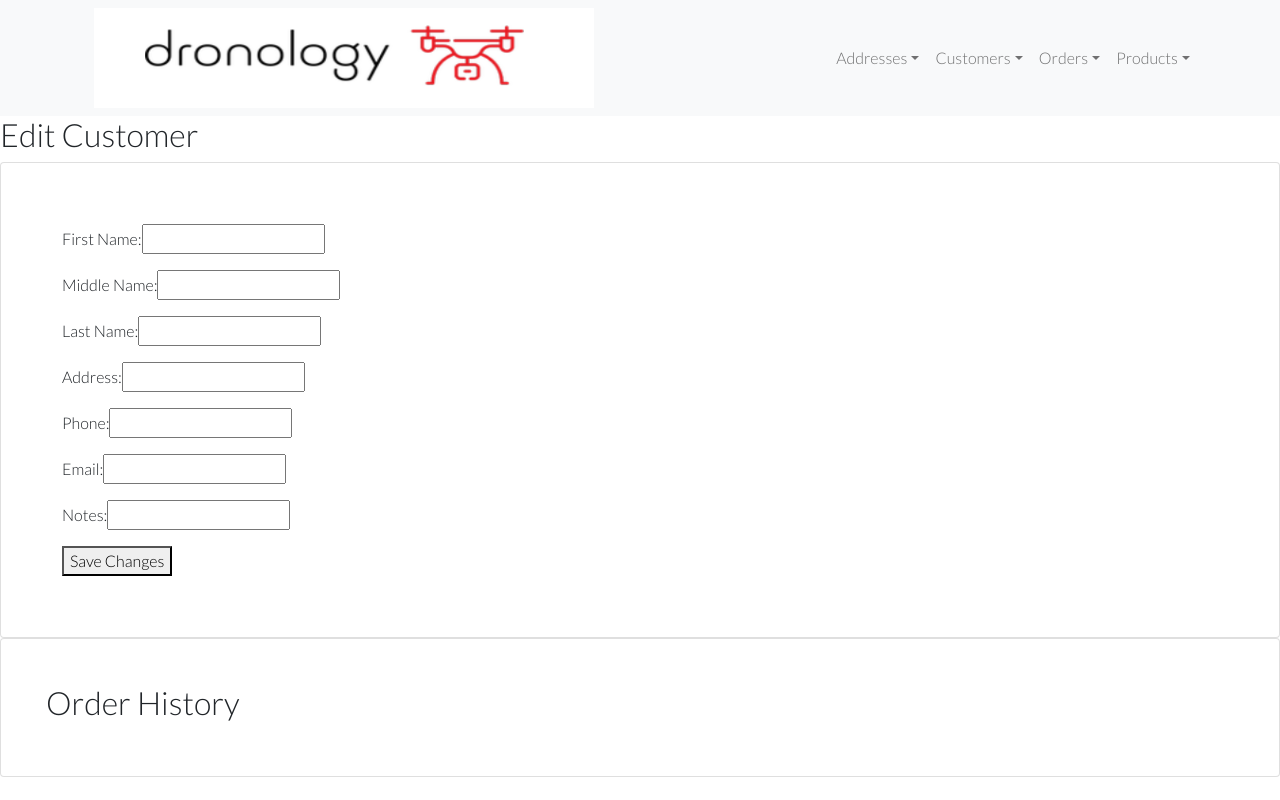
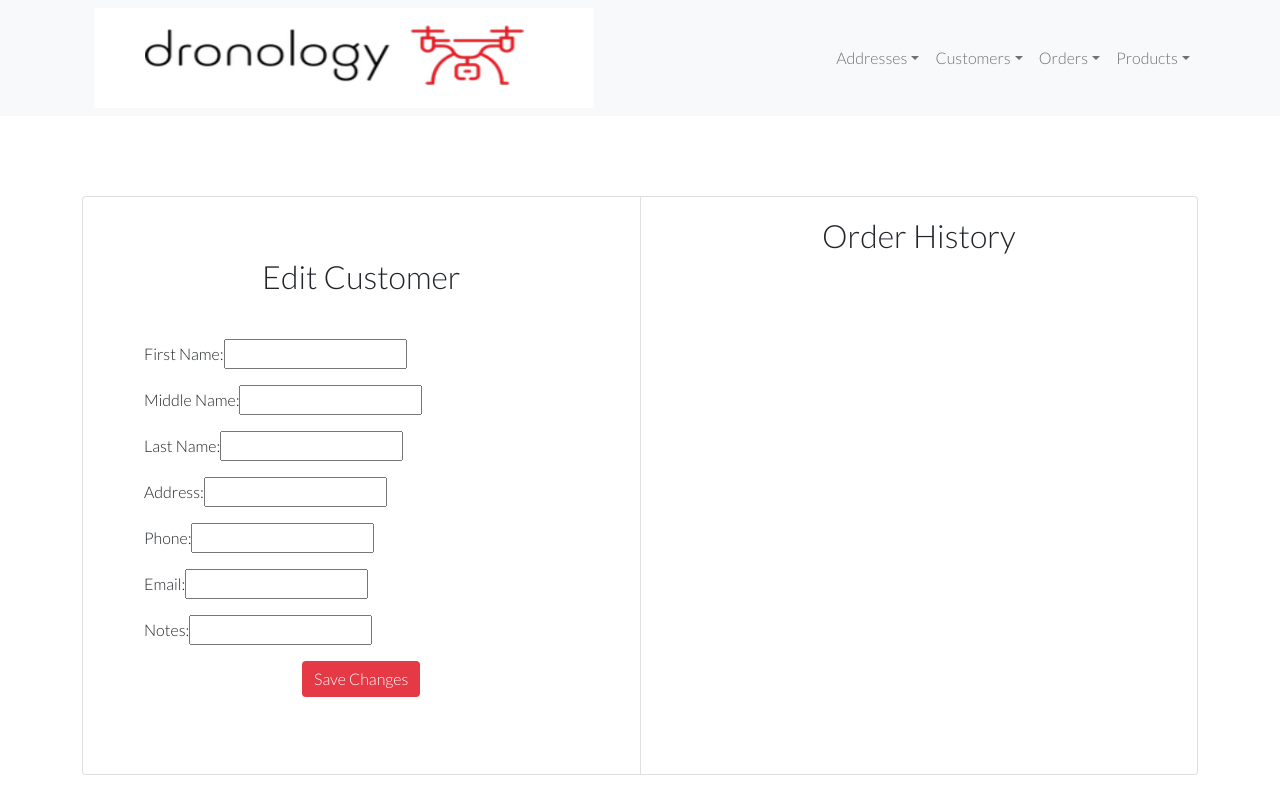
Before and after one commit to amex-bootcamp/final-capstone-client, a React (Create React App) app: page /customers/1/edit in a window 1280 px wide. Built offline with nearby package versions, Linux system fonts and the light colour scheme; no server answers.

Commit message:
completed styling on customer edit

```diff
--- a/src/components/customers/CustomerEdit.js
+++ b/src/components/customers/CustomerEdit.js
@@ -2,7 +2,7 @@ import React, { Component } from "react";
 import { Card, Container, CardGroup, Button } from "react-bootstrap";
 import CustomerDataService from "../../services/customer.data.service";
 import { Redirect } from "react-router-dom";
-
+import CustomerEditCSS from "../customers/CustomerEdit.module.css";
 
 class CustomerEdit extends Component {
   state = {
@@ -70,12 +70,14 @@ class CustomerEdit extends Component {
   render() {
     return (
       <section>
-        <h2>Edit Customer</h2>
         <div>
+          <Container className={CustomerEditCSS.container}>
+            <CardGroup>
               <Card>
                 <Card.Body>
                   <Card.Text>
-                <form>
+                    <h2 className={CustomerEditCSS.h2}>Edit Customer</h2>
+                    <form className={CustomerEditCSS.formcenter}>
                       <p>
                         <label>First Name:</label>
                         <input
@@ -102,8 +104,6 @@ class CustomerEdit extends Component {
                           onChange={this.handleLastNameChange}
                         ></input>
                       </p>
-
-                  <p></p>
 
                       <p>
                         <label>Address:</label>
@@ -137,15 +137,21 @@ class CustomerEdit extends Component {
                         ></input>
                       </p>
                     </form>
-                <button type="submit">Save Changes</button>
+                    <p className={CustomerEditCSS.savebtncenter}>
+                     <Button className={CustomerEditCSS.savebtn} type="submit">
+                      Save Changes
+                    </Button>
+                    </p>
                   </Card.Text>
                 </Card.Body>
               </Card>
-          <Card>
+              <Card className={CustomerEditCSS.card}>
                 <Card.Text>
-              <h2>Order History</h2>
+                  <h2 className={CustomerEditCSS.h2order}>Order History</h2>
                 </Card.Text>
               </Card>
+            </CardGroup>
+          </Container>
         </div>
       </section>
     );
--- /dev/null
+++ b/src/components/customers/CustomerEdit.module.css
@@ -0,0 +1,42 @@
+body {
+  font-family: "Lato", sans-serif;
+}
+.btndiv {
+  display: flex;
+  justify-content: space-around;
+}
+/* .btn{
+    background-color:#a8dadc;
+    padding: 10px 20px;
+    border: none;
+} */
+.savebtn {
+  background-color: #e63946 !important;
+  border: none !important;
+}
+.card {
+  padding: 45px 45px 45px 45px;
+}
+.h2 {
+  text-align: center;
+  padding-bottom: 35px;
+}
+.h2order {
+  text-align: center;
+  margin-top: -25px;
+}
+/* .formcenter {
+  text-align: center;
+} */
+.savebtncenter {
+  text-align: center;
+}
+.s {
+  font-weight: bolder;
+  padding-bottom: 20px;
+  margin-right: 5px;
+}
+.container {
+  padding-top: 80px;
+  border-radius: 30px 30px 30px;
+}
```
Also changed, not shown: 1 other file (tests, documents, lock files or other folders). Lines whose indentation alone changed are shown as unchanged.
